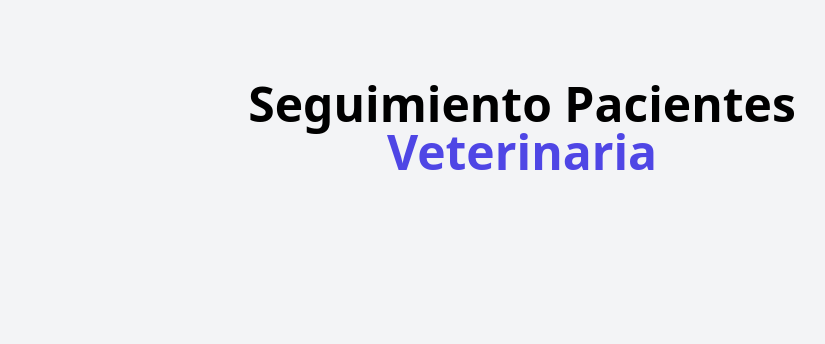
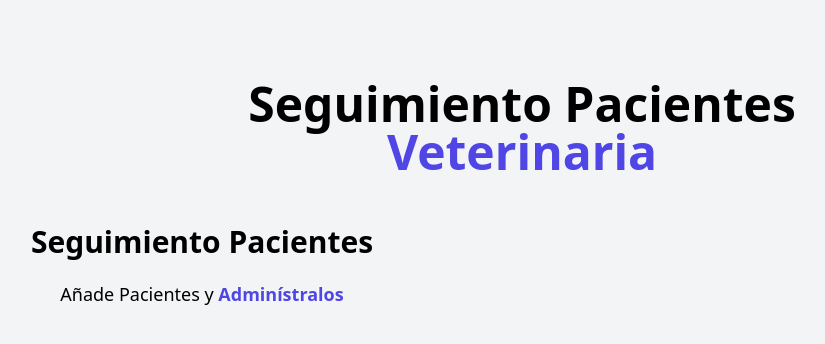
Before and after one commit to michelanyelo/AdminPacientes-VUE, a Vue app: page / in a window 1280 px wide. Shown: the top 344 px of the page, without its empty margins (118-943 px from the left). Built offline with nearby package versions, Linux system fonts and the light colour scheme.

Commit message:
Added FormularioComp to App.vue

```diff
--- a/src/App.vue
+++ b/src/App.vue
@@ -1,10 +1,14 @@
 <script setup>
 import HeaderComp from './components/HeaderComp.vue';
+import FormularioComp from './components/FormularioComp.vue'
 </script>
 
 <template>
   <div class="container mx-auto mt-20">
     <HeaderComp />
+    <div class="mt-12 md:flex">
+      <FormularioComp />
+    </div>
   </div>
 </template>
 
--- /dev/null
+++ b/src/components/FormularioComp.vue
@@ -0,0 +1,17 @@
+<script setup>
+
+</script>
+
+<template>
+    <div class="md:w-1/2">
+        <h2 class="font-black text-3xl text-center">Seguimiento Pacientes</h2>
+
+        <p class="text-lg mt-5 text-center mb-10">
+            Añade Pacientes y
+            <span class="text-indigo-600 font-bold">Adminístralos</span>
+        </p>
+    </div>
+</template>
+
+<style scoped>
+</style>
```
